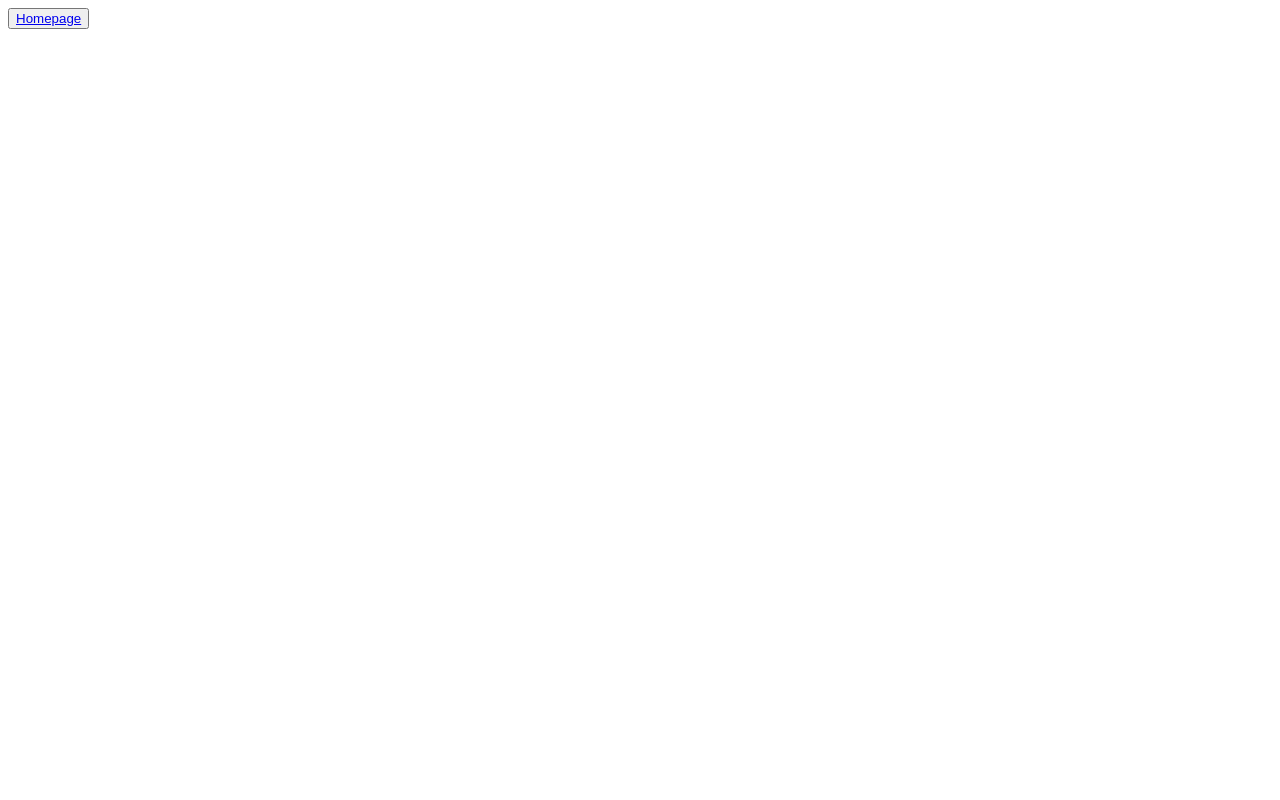
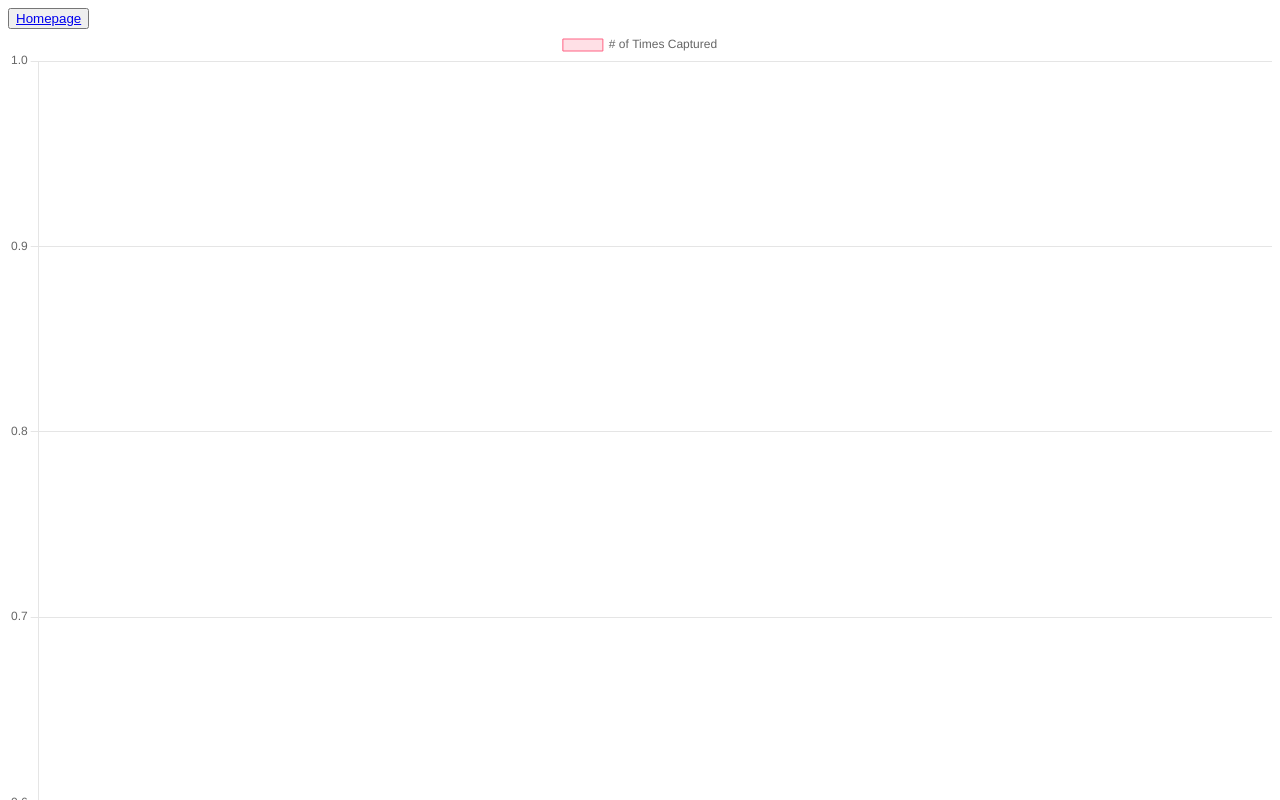
Before and after one commit to H-Indiana-Holdsworth/poke-catcher-lab, a website with bundled scripts: page Results/index.html in a window 1280 px wide. Shown: the top 800 px of the page. Built offline with nearby package versions, Linux system fonts and the light colour scheme.

Commit message:
adds chart

```diff
--- a/Results/index.html
+++ b/Results/index.html
@@ -4,6 +4,10 @@
     <meta charset="UTF-8">
     <meta http-equiv="X-UA-Compatible" content="IE=edge">
     <meta name="viewport" content="width=device-width, initial-scale=1.0">
+    <link rel="stylesheet" href="../styles/results.css">
+
+    <script src="https://cdn.jsdelivr.net/npm/chart.js@3.5.1/dist/chart.min.js"></script>
+
     <title>Results</title>
 </head>
 <body>
@@ -11,8 +15,12 @@
 
     <main>
         <section class="main-section" id="main">
+        </section>
 
+        <section class="chart">
+            <canvas id="pokedexChart" width="400" height="600"></canvas>
         </section>
+
     </main>
 
     <script type="module" src="./results.js"></script>
--- a/Results/results.js
+++ b/Results/results.js
@@ -16,7 +16,7 @@ for (let poke of pokedex){
     img.src = pokemonItem.url_image;
 
     const header = document.createElement('header');
-    header.textContent = pokemonItem.name;
+    header.textContent = pokemonItem.pokemon;
 
     const encounterDisplay = document.createElement('span');
     encounterDisplay.textContent = `Encountered: ${poke.encounter} `;
@@ -33,3 +33,47 @@ for (let poke of pokedex){
 homepage.addEventListener('click', () => {
     localStorage.removeItem('POKEDEX');
 });
+
+const names = pokedex.map((poke)=>{
+    const pokedex = findById(poke.id, pokemon);
+    return pokedex.pokemon;
+});
+
+console.log(names);
+const capture = pokedex.map(pokemon=>pokemon.capture);
+var ctx = document.getElementById('pokedexChart').getContext('2d');
+//eslint-disable-next-line no-undef
+new Chart(ctx, {
+    type: 'bar',
+    data: {
+        labels: names,
+        datasets: [{
+            label: '# of Times Captured',
+            data: capture,
+            backgroundColor: [
+                'rgba(255, 99, 132, 0.2)',
+                'rgba(54, 162, 235, 0.2)',
+                'rgba(255, 206, 86, 0.2)',
+                'rgba(75, 192, 192, 0.2)',
+                'rgba(153, 102, 255, 0.2)',
+                'rgba(255, 159, 64, 0.2)'
+            ],
+            borderColor: [
+                'rgba(255, 99, 132, 1)',
+                'rgba(54, 162, 235, 1)',
+                'rgba(255, 206, 86, 1)',
+                'rgba(75, 192, 192, 1)',
+                'rgba(153, 102, 255, 1)',
+                'rgba(255, 159, 64, 1)'
+            ],
+            borderWidth: 1
+        }]
+    },
+    options: {
+        scales: {
+            y: {
+                beginAtZero: true
+            }
+        }
+    }
+});
--- /dev/null
+++ b/styles/results.css
@@ -0,0 +1,5 @@
+.main-section {
+    display: flex;
+    flex-direction: row;
+    flex-wrap: wrap;
+}
```
